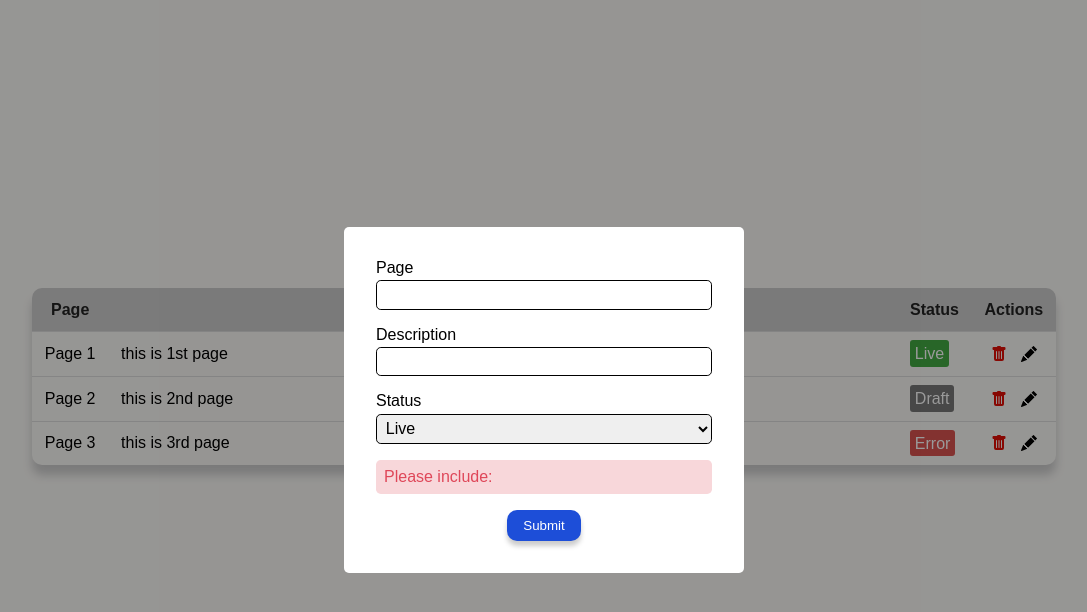
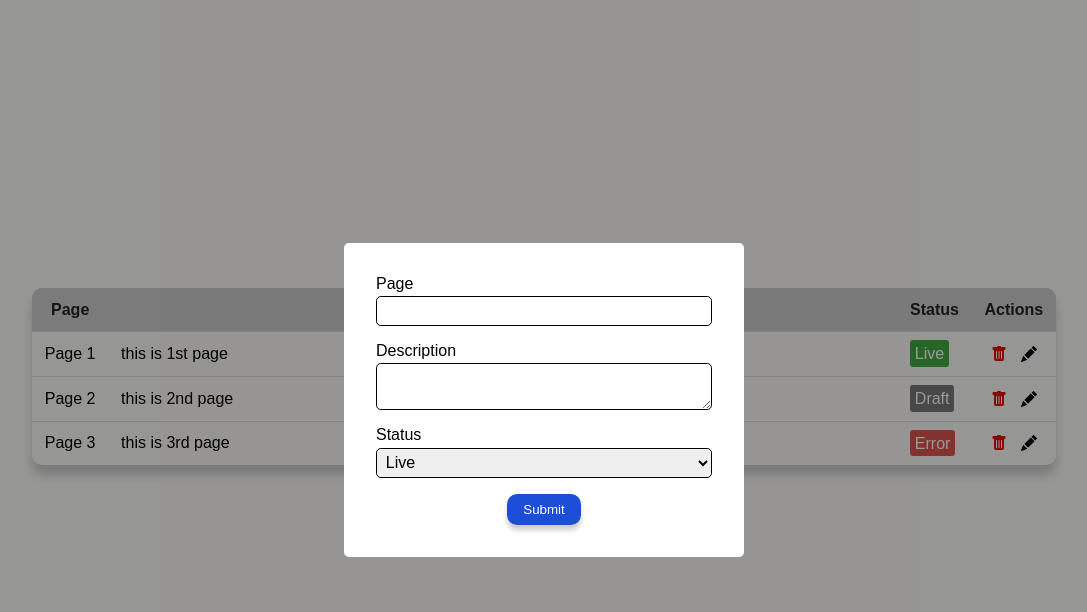
Before and after one commit to UWA-Medical-Physics-Research-Group/RQS-calculator, a React (Create React App) app in the folder rqsplus/: page / in a window 1280 px wide. Both pictures are taken after a click on the button "Add". Shown: the top 612 px of the page, without its empty margins (96-1183 px from the left). Built offline with nearby package versions, Linux system fonts and the light colour scheme.

Commit message:
Fixed bug

```diff
--- a/rqsplus/src/components/Modal.jsx
+++ b/rqsplus/src/components/Modal.jsx
@@ -10,7 +10,7 @@ export const Modal = ({ closeModal, onSubmit, defaultValue }) => {
       status: "live",
     }
   );
-  const [errors, setErrors] = useState([""]);
+  const [errors, setErrors] = useState("");
 
   const validateForm = () => {
     if (formState.page && formState.description && formState.status) {
@@ -29,10 +29,7 @@ export const Modal = ({ closeModal, onSubmit, defaultValue }) => {
   };
 
   const handleChange = (e) => {
-    setFormState({
-      ...formState,
-      [e.target.name]: e.target.value,
-    });
+    setFormState({ ...formState, [e.target.name]: e.target.value });
   };
 
   const handleSubmit = (e) => {
@@ -55,22 +52,22 @@ export const Modal = ({ closeModal, onSubmit, defaultValue }) => {
         <form>
           <div className="form-group">
             <label htmlFor="page">Page</label>
-            <input name="page" value={formState.page} onChange={handleChange} />
+            <input name="page" onChange={handleChange} value={formState.page} />
           </div>
           <div className="form-group">
             <label htmlFor="description">Description</label>
-            <input
+            <textarea
               name="description"
+              onChange={handleChange}
               value={formState.description}
-              onChange={handleChange}
             />
           </div>
           <div className="form-group">
             <label htmlFor="status">Status</label>
             <select
               name="status"
-              value={formState.status}
-              onChange={handleChange}>
+              onChange={handleChange}
+              value={formState.status}>
               <option value="live">Live</option>
               <option value="draft">Draft</option>
               <option value="error">Error</option>
```
